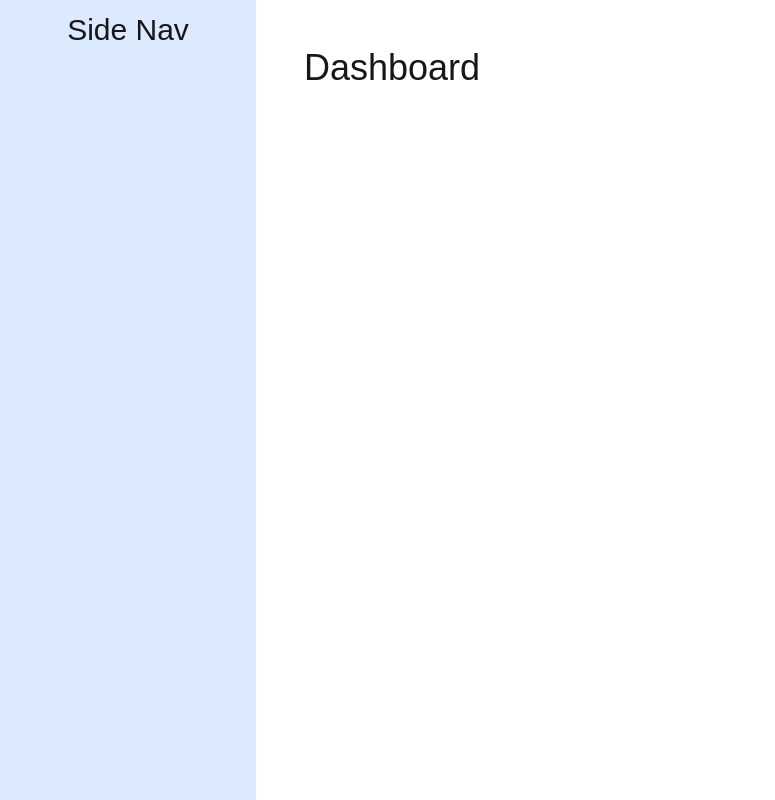
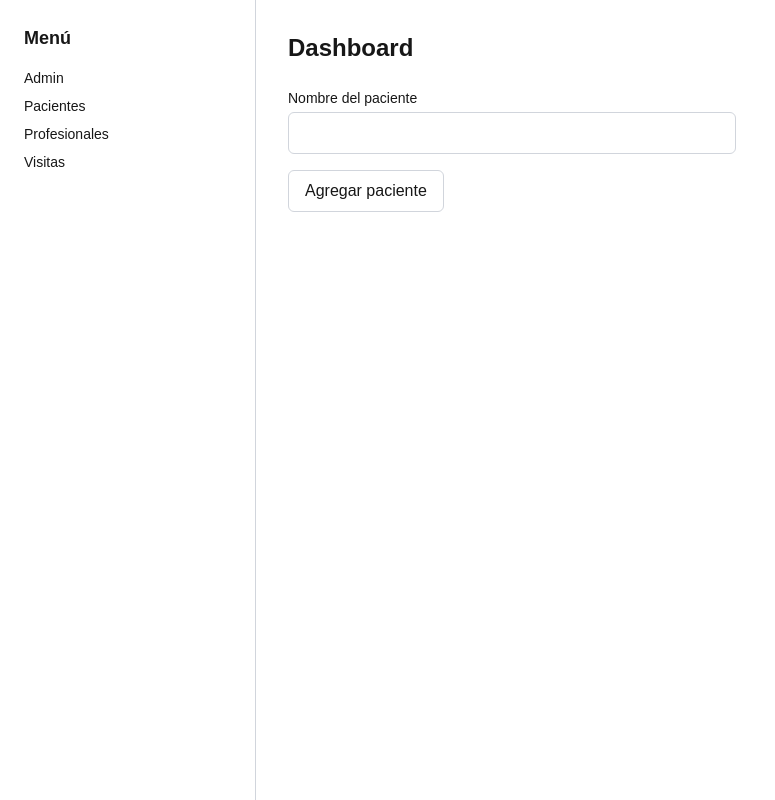
Before and after one commit to RadikeCosa/domi-care, a Next.js app: page /dashboard in a window 1280 px wide. Shown: the whole page, without its empty margins (0-775 px from the left). Built offline with nearby package versions, Linux system fonts and the light colour scheme.

Commit message:
se dan estilos basicos y comienza el form

```diff
--- a/src/app/dashboard/layout.tsx
+++ b/src/app/dashboard/layout.tsx
@@ -1,12 +1,11 @@
-import SideNav from "../ui/dashboard/sidenav";
+// src/app/dashboard/layout.tsx
+import SideNav from "../../ui/sidenav";
 
 export default function Layout({ children }: { children: React.ReactNode }) {
   return (
-    <div className="flex h-screen flex-col md:flex-row md:overflow-hidden">
-      <div className="w-full flex-none md:w-64">
-        <SideNav />
-      </div>
-      <div className="flex-grow p-6 md:overflow-y-auto md:p-12">{children}</div>
+    <div className="flex min-h-screen">
+      <SideNav />
+      <main className="flex-1 p-8">{children}</main>
     </div>
   );
 }
--- a/src/app/dashboard/page.tsx
+++ b/src/app/dashboard/page.tsx
@@ -1,7 +1,11 @@
+// src/app/dashboard/page.tsx
+
+import AddPatientForm from "../../components/addPatientForm";
 export default function Page() {
   return (
-    <>
-      <h1 className="text-4xl text-800">Dashboard</h1>
-    </>
+    <div>
+      <h1 className="text-2xl font-bold mb-6">Dashboard</h1>
+      <AddPatientForm />
+    </div>
   );
 }
--- a/src/app/globals.css
+++ b/src/app/globals.css
@@ -1,3 +1,5 @@
+/* src/app/globals.css */
+
 @import "tailwindcss";
 
 :root {
--- a/src/app/layout.tsx
+++ b/src/app/layout.tsx
@@ -1,16 +1,5 @@
 import type { Metadata } from "next";
-import { Geist, Geist_Mono } from "next/font/google";
 import "./globals.css";
-
-const geistSans = Geist({
-  variable: "--font-geist-sans",
-  subsets: ["latin"],
-});
-
-const geistMono = Geist_Mono({
-  variable: "--font-geist-mono",
-  subsets: ["latin"],
-});
 
 export const metadata: Metadata = {
   title: "Domi-Care",
@@ -25,11 +14,7 @@ export default function RootLayout({
 }>) {
   return (
     <html lang="en">
-      <body
-        className={`${geistSans.variable} ${geistMono.variable} antialiased`}
-      >
-        {children}
-      </body>
+      <body>{children}</body>
     </html>
   );
 }
--- a/src/app/page.tsx
+++ b/src/app/page.tsx
@@ -2,17 +2,15 @@ import Link from "next/link";
 
 export default function Home() {
   return (
-    <div className="grid grid-rows-[20px_1fr_20px]  min-h-screen  gap-16 sm:p-20 ">
-      <h1 className="text-4xl font-bold text-center">DomiCare</h1>
+    <div>
+      <h1>DomiCare</h1>
       <main>
-        <p className="text-center">
-          Una app para equipos de atencion domiciliaria
-        </p>
-        <Link className="text-center" href="/dashboard">
-          ir a Dashboard
+        <p>Una app para equipos de atencion domiciliaria</p>
+        <Link href="/dashboard">
+          <p>Ir a Dashboard</p>
         </Link>
       </main>
-      <footer className="text-sm text-center">© 2025 DomiCare</footer>
+      <footer>© 2025 DomiCare</footer>
     </div>
   );
 }
--- a/src/app/ui/dashboard/sidenav.tsx
+++ /dev/null
@@ -1,7 +0,0 @@
-export default function SideNav() {
-  return (
-    <div className="flex h-screen flex-col bg-blue-100 ">
-      <h3 className="text-center m-3 text-3xl">Side Nav</h3>
-    </div>
-  );
-}
--- /dev/null
+++ b/src/components/addPatientForm.tsx
@@ -0,0 +1,61 @@
+// src/components/AddPatientForm.tsx
+"use client";
+
+import { useForm } from "react-hook-form";
+import { z } from "zod";
+import { zodResolver } from "@hookform/resolvers/zod";
+
+const schema = z.object({
+  name: z
+    .string()
+    .min(1, "El nombre es requerido")
+    .max(50, "Máximo 50 caracteres"),
+});
+
+type FormData = z.infer<typeof schema>;
+
+const AddPatientForm: React.FC = () => {
+  const {
+    register,
+    handleSubmit,
+    reset,
+    formState: { errors },
+  } = useForm<FormData>({
+    resolver: zodResolver(schema),
+  });
+
+  const onSubmit = (data: FormData) => {
+    console.log("Nuevo paciente:", data);
+    reset();
+  };
+
+  return (
+    <form onSubmit={handleSubmit(onSubmit)} className="max-w-md space-y-4">
+      <div className="flex flex-col">
+        <label htmlFor="name" className="text-sm font-medium mb-1">
+          Nombre del paciente
+        </label>
+        <input
+          id="name"
+          {...register("name")}
+          className={`px-3 py-2 border rounded-md focus:outline-none focus:ring-2 focus:ring-gray-400 ${
+            errors.name ? "border-red-500" : "border-gray-300"
+          }`}
+        />
+        {errors.name && (
+          <span className="text-sm text-red-500 mt-1">
+            {errors.name.message}
+          </span>
+        )}
+      </div>
+      <button
+        type="submit"
+        className="px-4 py-2 border border-gray-300 rounded-md hover:bg-gray-100 transition"
+      >
+        Agregar paciente
+      </button>
+    </form>
+  );
+};
+
+export default AddPatientForm;
--- /dev/null
+++ b/src/ui/sidenav.tsx
@@ -0,0 +1,15 @@
+// src/ui/sidenav.tsx
+
+export default function SideNav() {
+  return (
+    <aside className="w-64 p-6 border-r border-gray-300 min-h-screen">
+      <h3 className="text-lg font-semibold mb-4">Menú</h3>
+      <ul className="space-y-2">
+        <li className="text-sm">Admin</li>
+        <li className="text-sm">Pacientes</li>
+        <li className="text-sm">Profesionales</li>
+        <li className="text-sm">Visitas</li>
+      </ul>
+    </aside>
+  );
+}
```
Also changed, not shown: package.json (+8 -5 lines), src/app/ui/dashboard/nav-links.tsx (deleted), 1 other file (tests, documents, lock files or other folders).
